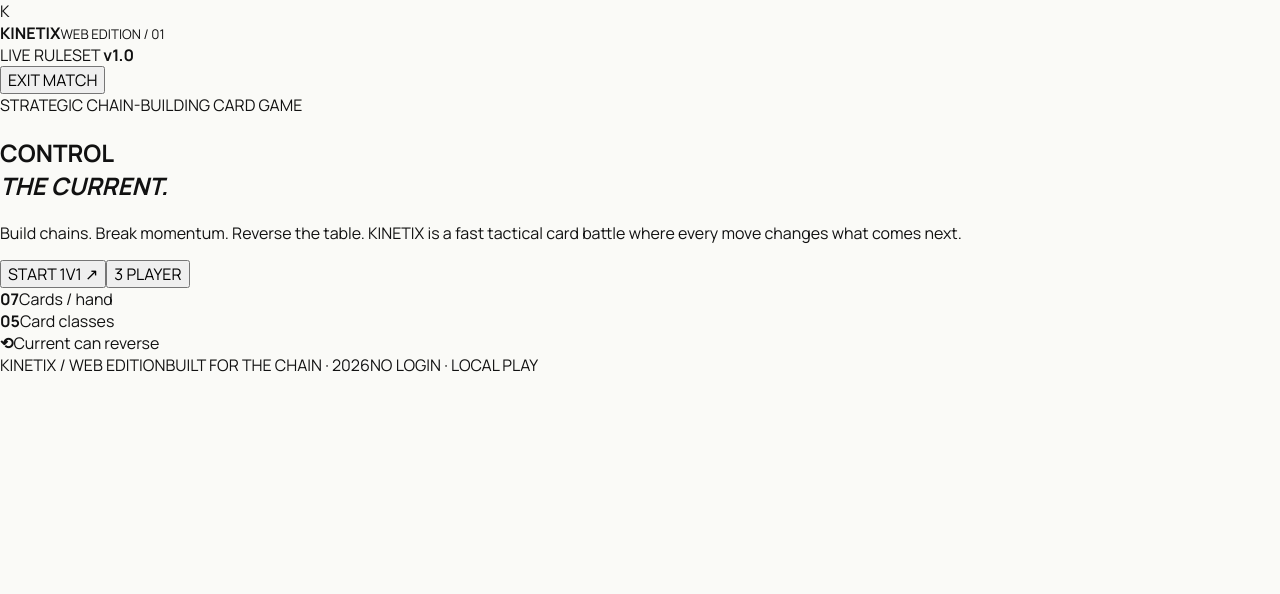
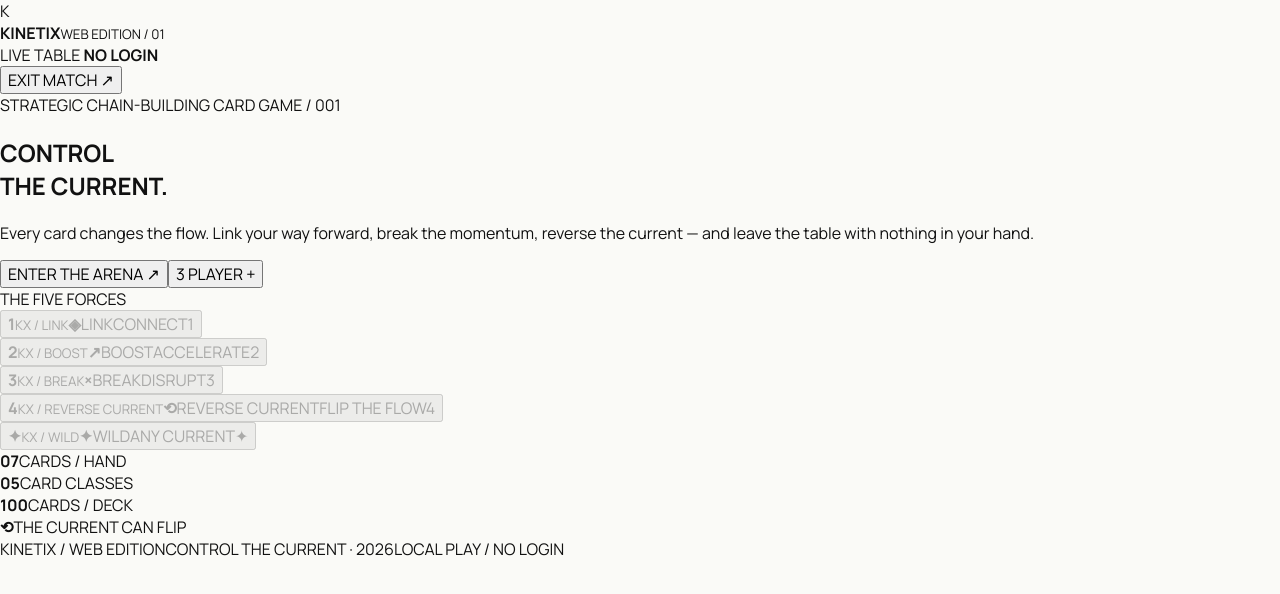
Before and after one commit to Fahim-hash/test, a Next.js app: page / in a window 1280 px wide. Shown: the top 594 px of the page. Built offline with nearby package versions, Linux system fonts and the light colour scheme.

Commit message:
feat: upgrade KINETIX card visuals and arena UI

```diff
--- a/app/page.tsx
+++ b/app/page.tsx
@@ -4,35 +4,40 @@ import { useMemo, useState } from 'react';
 
 type CardKind = 'LINK' | 'BOOST' | 'BREAK' | 'REVERSE CURRENT' | 'WILD';
 type Card = { id: number; kind: CardKind; color: string; value: string };
-
 type Player = { name: string; hand: Card[]; score: number };
 
 const COLORS = ['red', 'blue', 'violet', 'gold'];
 const KINDS: CardKind[] = ['LINK', 'BOOST', 'BREAK', 'REVERSE CURRENT', 'WILD'];
+const glyph: Record<CardKind, string> = { LINK: '◈', BOOST: '↗', BREAK: '×', 'REVERSE CURRENT': '⟲', WILD: '✦' };
+const subtitles: Record<CardKind, string> = { LINK: 'CONNECT', BOOST: 'ACCELERATE', BREAK: 'DISRUPT', 'REVERSE CURRENT': 'FLIP THE FLOW', WILD: 'ANY CURRENT' };
 
 function buildDeck() {
   const deck: Card[] = [];
   let id = 1;
   for (let round = 0; round < 5; round++) {
     for (const color of COLORS) {
-      for (const kind of KINDS) {
-        deck.push({ id: id++, kind, color, value: kind === 'REVERSE CURRENT' ? '↔' : kind === 'WILD' ? '✦' : String(round + 1) });
-      }
+      for (const kind of KINDS) deck.push({ id: id++, kind, color, value: kind === 'REVERSE CURRENT' ? '↔' : kind === 'WILD' ? '✦' : String(round + 1) });
     }
   }
   return deck.sort(() => Math.random() - 0.5);
 }
 
-function playable(card: Card, top: Card) {
+function playable(card: Card, top?: Card) {
+  if (!top) return true;
   return card.kind === 'WILD' || card.color === top.color || card.kind === top.kind || card.value === top.value;
 }
 
-function CardView({ card, selected, onClick, disabled = false }: { card: Card; selected?: boolean; onClick?: () => void; disabled?: boolean }) {
+function CardVisual({ card, selected, onClick, disabled = false, large = false }: { card: Card; selected?: boolean; onClick?: () => void; disabled?: boolean; large?: boolean }) {
   return (
-    <button disabled={disabled} onClick={onClick} className={`kin-card ${card.color} ${selected ? 'selected' : ''} ${disabled ? 'disabled' : ''}`} aria-label={`${card.color} ${card.kind} ${card.value}`}>
-      <span className="card-corner">{card.value}</span>
-      <span className="card-kind">{card.kind}</span>
-      <span className="card-glyph">{card.kind === 'LINK' ? '◈' : card.kind === 'BOOST' ? '↗' : card.kind === 'BREAK' ? '×' : card.kind === 'REVERSE CURRENT' ? '⟲' : '✦'}</span>
+    <button disabled={disabled} onClick={onClick} className={`kin-card ${card.color} ${selected ? 'selected' : ''} ${disabled ? 'disabled' : ''} ${large ? 'large' : ''}`} aria-label={`${card.color} ${card.kind} ${card.value}`}>
+      <span className="card-frame" />
+      <span className="card-top"><b>{card.value}</b><small>KX / {card.kind}</small></span>
+      <span className="card-art" aria-hidden="true">
+        <i className="art-ring ring-a" /><i className="art-ring ring-b" /><i className="art-line line-a" /><i className="art-line line-b" />
+        <strong>{glyph[card.kind]}</strong>
+      </span>
+      <span className="card-title">{card.kind}</span>
+      <span className="card-subtitle">{subtitles[card.kind]}</span>
       <span className="card-corner bottom">{card.value}</span>
     </button>
   );
@@ -48,55 +53,45 @@ export default function Home() {
   const [winner, setWinner] = useState<string | null>(null);
   const [selected, setSelected] = useState<number | null>(null);
   const [started, setStarted] = useState(false);
-
   const top = discard[discard.length - 1];
   const active = players[current];
   const canPlay = useMemo(() => active?.hand.map((c) => playable(c, top)) ?? [], [active, top]);
 
   function startGame(count = 2) {
     const pile = buildDeck();
-    const nextPlayers: Player[] = Array.from({ length: count }, (_, i) => ({ name: i === 0 ? 'YOU' : `RIVAL ${i}`, hand: pile.splice(0, 7), score: 0 }));
+    const nextPlayers = Array.from({ length: count }, (_, i) => ({ name: i === 0 ? 'YOU' : `RIVAL ${i}`, hand: pile.splice(0, 7), score: 0 }));
     const first = pile.shift()!;
     setPlayers(nextPlayers); setDeck(pile); setDiscard([first]); setCurrent(0); setDirection(1); setWinner(null); setSelected(null); setStarted(true);
     setStatus(`Current: YOU. Match ${count} players. Build the chain.`);
   }
 
   function draw() {
-    if (!active) return;
-    let nextDeck = [...deck];
-    let nextDiscard = [...discard];
+    if (!active || current !== 0 || winner) return;
+    let nextDeck = [...deck]; let nextDiscard = [...discard];
     if (!nextDeck.length && nextDiscard.length > 1) {
       const keep = nextDiscard.pop()!;
-      nextDeck = nextDiscard.sort(() => Math.random() - 0.5);
-      nextDiscard = [keep];
+      nextDeck = nextDiscard.sort(() => Math.random() - 0.5); nextDiscard = [keep];
     }
     const card = nextDeck.shift();
     if (!card) return;
-    const nextPlayers = players.map((p, i) => i === current ? { ...p, hand: [...p.hand, card] } : p);
-    setPlayers(nextPlayers); setDeck(nextDeck); setDiscard(nextDiscard); setSelected(null); setStatus(`${active.name} drew a card.`);
+    setPlayers(players.map((p, i) => i === current ? { ...p, hand: [...p.hand, card] } : p));
+    setDeck(nextDeck); setDiscard(nextDiscard); setSelected(null); setStatus('You drew a card.');
   }
 
   function play(card: Card) {
-    if (!active || !playable(card, top)) return;
+    if (!active || current !== 0 || !playable(card, top) || winner) return;
+    if (selected !== card.id) { setSelected(card.id); setStatus(`${card.kind} selected — play it again to confirm.`); return; }
     const nextHand = active.hand.filter((c) => c.id !== card.id);
     const nextPlayers = players.map((p, i) => i === current ? { ...p, hand: nextHand } : p);
     setPlayers(nextPlayers); setDiscard([...discard, card]); setSelected(null);
-
-    if (!nextHand.length) {
-      setWinner(active.name); setStatus(`${active.name} completed the chain.`); return;
-    }
-
+    if (!nextHand.length) { setWinner(active.name); setStatus(`${active.name} completed the chain.`); return; }
     let nextDirection = direction;
     if (card.kind === 'REVERSE CURRENT') nextDirection *= -1;
-    setDirection(nextDirection);
-    let step = card.kind === 'BREAK' ? 2 : 1;
+    const step = card.kind === 'BREAK' ? 2 : 1;
     const nextIndex = (current + nextDirection * step + nextPlayers.length) % nextPlayers.length;
-    setCurrent(nextIndex);
-    setStatus(card.kind === 'REVERSE CURRENT' ? `${active.name} played REVERSE CURRENT. Direction flipped.` : `${active.name} played ${card.kind}.`);
-
-    if (nextPlayers.length > 1 && nextIndex !== 0) {
-      window.setTimeout(() => aiTurn(nextIndex, nextPlayers, nextDirection, card), 450);
-    }
+    setDirection(nextDirection); setCurrent(nextIndex);
+    setStatus(card.kind === 'REVERSE CURRENT' ? 'REVERSE CURRENT — the flow has flipped.' : `${card.kind} entered the chain.`);
+    if (nextPlayers.length > 1 && nextIndex !== 0) window.setTimeout(() => aiTurn(nextIndex, nextPlayers, nextDirection, card), 650);
   }
 
   function aiTurn(index: number, statePlayers: Player[], dir: number, topCard: Card) {
@@ -107,51 +102,47 @@ export default function Home() {
       const hand = ai.hand.filter((c) => c.id !== possible.id);
       const updated = statePlayers.map((p, i) => i === index ? { ...p, hand } : p);
       setPlayers(updated); setDiscard((d) => [...d, possible]);
-      let nd = dir;
-      if (possible.kind === 'REVERSE CURRENT') nd *= -1;
+      let nd = dir; if (possible.kind === 'REVERSE CURRENT') nd *= -1;
       if (!hand.length) { setWinner(ai.name); setStatus(`${ai.name} completed the chain.`); return; }
       const skip = possible.kind === 'BREAK' ? 2 : 1;
       const ni = (index + nd * skip + updated.length) % updated.length;
       setDirection(nd); setCurrent(ni); setStatus(`${ai.name} played ${possible.kind}.`);
-      if (ni !== 0) window.setTimeout(() => aiTurn(ni, updated, nd, possible), 500);
+      if (ni !== 0) window.setTimeout(() => aiTurn(ni, updated, nd, possible), 650);
     } else {
       const oldDeck = [...deck]; const drawn = oldDeck.shift();
       if (drawn) setPlayers(statePlayers.map((p, i) => i === index ? { ...p, hand: [...p.hand, drawn] } : p));
-      setDeck(oldDeck); setCurrent(0); setStatus(`${ai.name} could not link — your turn.`);
+      setDeck(oldDeck); setCurrent(0); setStatus(`${ai.name} drew. Your current.`);
     }
   }
 
-  function reset() { setStarted(false); setPlayers([]); setDeck([]); setDiscard([]); setWinner(null); setStatus('Create a match to enter the arena.'); }
+  function reset() { setStarted(false); setPlayers([]); setDeck([]); setDiscard([]); setWinner(null); setSelected(null); setStatus('Create a match to enter the arena.'); }
 
   return (
     <main className="kinetix-app">
       <header className="kin-nav">
         <div className="brand"><span className="brand-mark">K</span><div><strong>KINETIX</strong><small>WEB EDITION / 01</small></div></div>
-        <div className="nav-status"><span className="pulse" /> LIVE RULESET <b>v1.0</b></div>
-        <button className="ghost-btn" onClick={reset}>EXIT MATCH</button>
+        <div className="nav-center"><span className="pulse" /> LIVE TABLE <b>NO LOGIN</b></div>
+        <button className="ghost-btn" onClick={reset}>EXIT MATCH <span>↗</span></button>
       </header>
 
       {!started ? (
         <section className="landing">
-          <div className="eyebrow">STRATEGIC CHAIN-BUILDING CARD GAME</div>
-          <h1>CONTROL<br /><em>THE CURRENT.</em></h1>
-          <p>Build chains. Break momentum. Reverse the table. KINETIX is a fast tactical card battle where every move changes what comes next.</p>
-          <div className="start-row"><button className="primary-btn" onClick={() => startGame(2)}>START 1V1 <span>↗</span></button><button className="secondary-btn" onClick={() => startGame(3)}>3 PLAYER</button></div>
-          <div className="landing-grid"><div><b>07</b><span>Cards / hand</span></div><div><b>05</b><span>Card classes</span></div><div><b>⟲</b><span>Current can reverse</span></div></div>
+          <div className="hero-copy"><div className="eyebrow">STRATEGIC CHAIN-BUILDING CARD GAME / 001</div><h1>CONTROL<br /><span>THE CURRENT.</span></h1><p>Every card changes the flow. Link your way forward, break the momentum, reverse the current — and leave the table with nothing in your hand.</p><div className="start-row"><button className="primary-btn" onClick={() => startGame(2)}>ENTER THE ARENA <span>↗</span></button><button className="secondary-btn" onClick={() => startGame(3)}>3 PLAYER <span>+</span></button></div></div>
+          <div className="hero-cards"><div className="hero-card-label">THE FIVE FORCES</div><div className="hero-card-stack">{KINDS.map((kind, i) => <div className="float-card" key={kind} style={{ '--i': i } as React.CSSProperties}><CardVisual card={{ id: i, kind, color: COLORS[i % 4], value: kind === 'WILD' ? '✦' : String(i + 1) }} disabled /></div>)}</div></div>
+          <div className="landing-grid"><div><b>07</b><span>CARDS / HAND</span></div><div><b>05</b><span>CARD CLASSES</span></div><div><b>100</b><span>CARDS / DECK</span></div><div><b>⟲</b><span>THE CURRENT CAN FLIP</span></div></div>
         </section>
       ) : (
         <section className="arena">
-          <div className="arena-top"><div><span className="eyebrow">MATCH / {players.length} PLAYERS</span><h2>{winner ? 'CHAIN COMPLETE' : 'THE ARENA'}</h2></div><div className="turn-box"><span>TURN</span><strong>{active?.name}</strong><small>{direction === 1 ? 'CLOCKWISE →' : '← REVERSED'}</small></div></div>
+          <div className="arena-top"><div><span className="eyebrow">MATCH / {players.length} PLAYERS / LIVE</span><h2>{winner ? 'CHAIN COMPLETE' : 'THE ARENA'}</h2></div><div className="turn-box"><span>ACTIVE CURRENT</span><strong>{active?.name}</strong><small>{direction === 1 ? 'CLOCKWISE  →' : '←  REVERSED'}</small></div></div>
           <div className="table">
-            <div className="opponents">{players.slice(1).map((p, i) => <div className="opponent" key={p.name}><span className="mini-avatar">{i + 1}</span><div><b>{p.name}</b><small>{p.hand.length} cards</small></div><strong>{String(p.score).padStart(2, '0')}</strong></div>)}</div>
-            <div className="center-pile"><div className="chain-label">CHAIN / {discard.length}</div><div className="pile-cards"><div className="deck-back"><span>K</span><small>KINETIX</small></div>{top && <CardView card={top} disabled />}</div><div className="status-line"><i /> {winner ? `${winner} wins the match.` : status}</div></div>
-            <div className="your-area"><div className="your-label"><span>YOUR HAND</span><b>{active?.hand.length} CARDS</b></div><div className="hand">{active?.hand.map((card, i) => <CardView key={card.id} card={card} selected={selected === i} disabled={current !== 0 || !!winner || !canPlay[i]} onClick={() => play(card)} />)}</div><div className="action-row"><button className="draw-btn" onClick={draw} disabled={current !== 0 || !!winner}>DRAW CARD <span>↓</span></button><span className="hint">{current === 0 ? 'Select a glowing card to play' : 'Opponent is calculating…'}</span></div></div>
+            <div className="opponents">{players.slice(1).map((p, i) => <div className={`opponent ${current === i + 1 ? 'active' : ''}`} key={p.name}><span className="mini-avatar">0{i + 1}</span><div><b>{p.name}</b><small>{current === i + 1 ? 'THINKING CURRENT' : 'WAITING'}</small></div><strong>{String(p.hand.length).padStart(2, '0')}</strong></div>)}</div>
+            <div className="center-pile"><div className="chain-label"><span>CHAIN</span><b>{String(discard.length).padStart(2, '0')}</b></div><div className="pile-cards"><div className="deck-back"><span>K</span><small>KINETIX</small><i>WEB EDITION</i></div>{top && <CardVisual card={top} disabled large />}</div><div className="status-line"><i /> <span>{winner ? `${winner} wins the match.` : status}</span></div></div>
+            <div className="your-area"><div className="your-label"><span>YOUR HAND</span><b>{active?.hand.length} CARDS / SCORE {String(active?.score ?? 0).padStart(2, '0')}</b></div><div className="hand">{active?.hand.map((card) => <CardVisual key={card.id} card={card} selected={selected === card.id} disabled={current !== 0 || !!winner || !canPlay[active.hand.indexOf(card)]} onClick={() => play(card)} />)}</div><div className="action-row"><button className="draw-btn" onClick={draw} disabled={current !== 0 || !!winner}>DRAW CARD <span>↓</span></button><span className="hint">{current === 0 ? selected ? 'Click the selected card again to confirm' : 'Playable cards glow · click to select' : 'Opponent is calculating the next current…'}</span></div></div>
           </div>
-          <div className="rules-strip"><div><b>LINK</b><span>Match color, kind or value.</span></div><div><b>BREAK</b><span>Skip the next current.</span></div><div><b>REVERSE CURRENT</b><span>Flip direction instantly.</span></div><div><b>WILD</b><span>Connect to anything.</span></div></div>
+          <div className="rules-strip"><div><b>01 / LINK</b><span>Color · kind · value</span></div><div><b>02 / BOOST</b><span>Keep momentum</span></div><div><b>03 / BREAK</b><span>Skip the next current</span></div><div><b>04 / REVERSE</b><span>Flip direction instantly</span></div><div><b>05 / WILD</b><span>Connect to anything</span></div></div>
         </section>
       )}
-
-      <footer className="kin-footer"><span>KINETIX / WEB EDITION</span><span>BUILT FOR THE CHAIN · 2026</span><span>NO LOGIN · LOCAL PLAY</span></footer>
+      <footer className="kin-footer"><span>KINETIX / WEB EDITION</span><span>CONTROL THE CURRENT · 2026</span><span>LOCAL PLAY / NO LOGIN</span></footer>
     </main>
   );
 }
```
